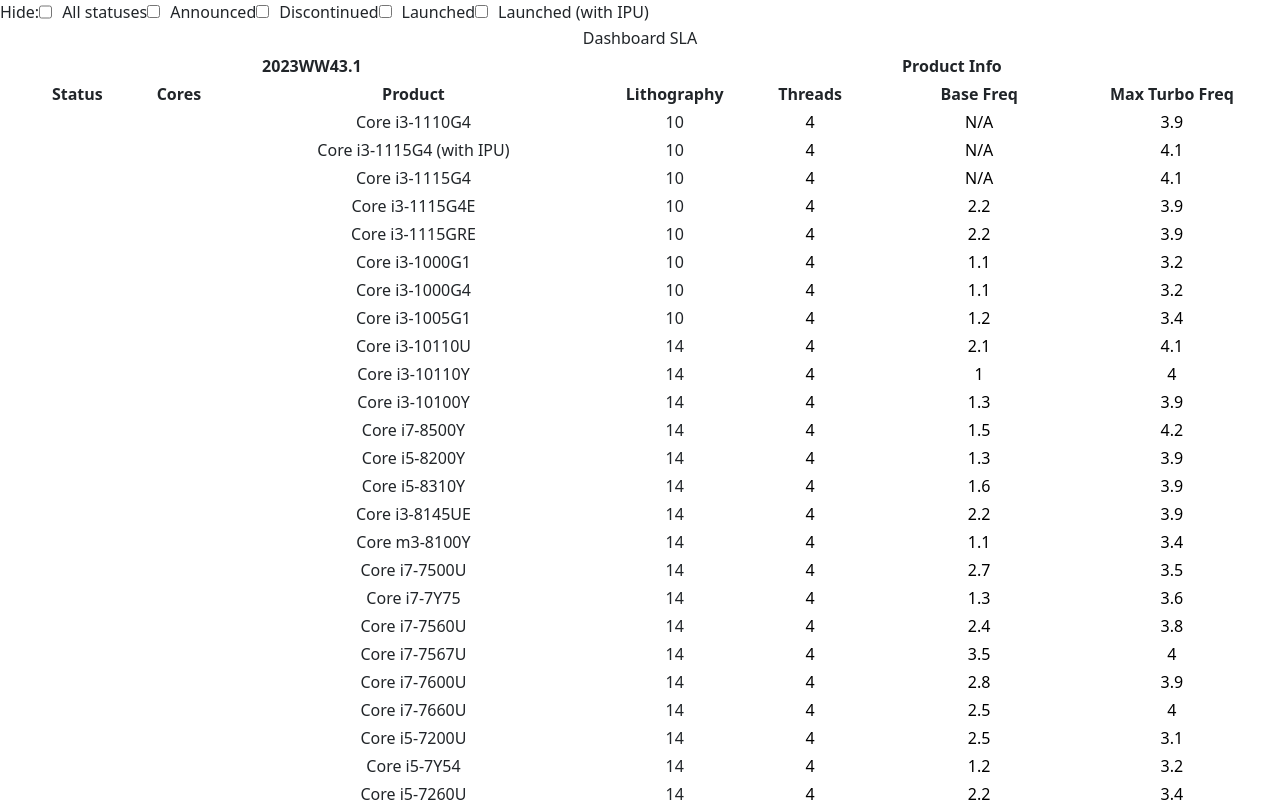
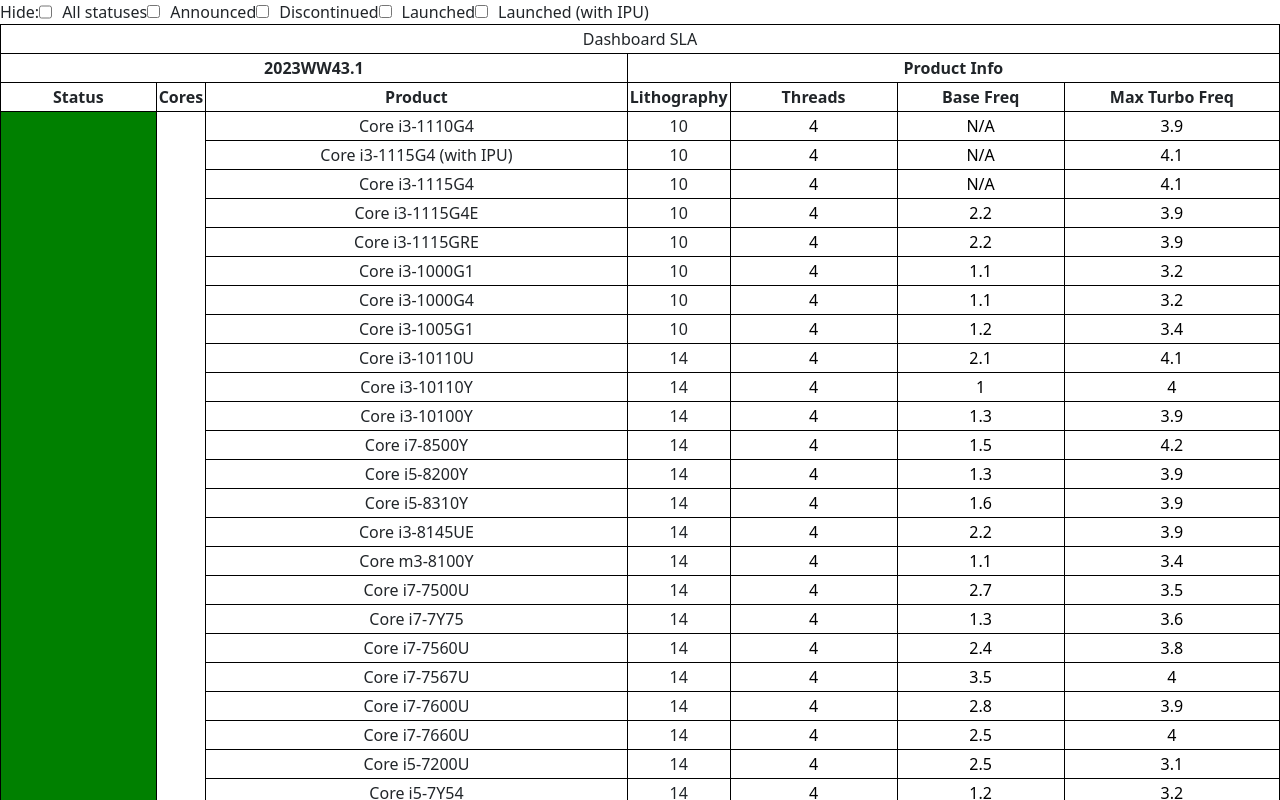
Before and after one commit to contactjw/dashboard-sla, a Vue app: page / in a window 1280 px wide. Shown: the top 800 px of the page. Built offline with nearby package versions, Linux system fonts and the light colour scheme.

Commit message:
Add click to edit on threads

```diff
--- a/src/components/table.vue
+++ b/src/components/table.vue
@@ -1,11 +1,114 @@
 <template>
   <div>
     <!-- Hide By status Bar -->
-    <ControlLabels></ControlLabels>
+    <div class="hideBar">
+      <label class="hideLabel"> Hide: </label>
+      <div class="checkbox">
+        <!-- All status -->
+        <input
+          :id="'status-' + store.productDataBystatus.status"
+          v-model="store.hidestatus"
+          type="checkbox"
+          class="styled"
+          :value="store.productDataBystatus.status"
+          @click="store.hideShowALLstatus"
+        />
+        <label :for="'status-' + store.productDataBystatus.status">All statuses</label>
+
+        <!-- Dynamic status -->
+        <div v-for="status in store.productDataBystatus.status" :key="status">
+          <input
+            :id="status"
+            v-model="store.hidestatus"
+            type="checkbox"
+            class="styled"
+            :value="status"
+          />
+          <label :for="status">{{ status }}</label>
+        </div>
+      </div>
+    </div>
+
     <!-- Main Table Design -->
     <table>
-      <TableHeading></TableHeading>
-      <TableBody></TableBody>
+      <thead>
+        <tr>
+          <td :colspan="12">Dashboard SLA</td>
+        </tr>
+        <tr>
+          <th colspan="3">{{ store.wwData }}</th>
+          <th colspan="8">Product Info</th>
+        </tr>
+        <tr>
+          <th>Status</th>
+          <th>Cores</th>
+          <th class="width1">Product</th>
+          <th class="width1">Lithography</th>
+          <th>Threads</th>
+          <th>Base Freq</th>
+          <th>Max Turbo Freq</th>
+        </tr>
+      </thead>
+      <tbody>
+        <template v-for="(data, status) in store.productDataBystatus.data">
+          <!-- status -->
+          <tr
+            :style="{
+              backgroundColor: store.colorMapping[status] || 'white',
+            }"
+          >
+            <td class="width1" :rowspan="store.calstatusRowspan(data)">
+              {{ status }}
+            </td>
+          </tr>
+
+          <template v-for="cores in Object.keys(data)">
+            <!-- cores -->
+            <tr>
+              <td
+                class="width1"
+                :rowspan="Object.keys(data[cores as unknown as keyof typeof data]).length + 1"
+              >
+                {{ cores }}
+              </td>
+            </tr>
+
+            <tr v-for="v in data[cores as unknown as keyof typeof data]">
+              <!-- product -->
+              <td class="productColumn">{{ v.Product }}</td>
+
+              <!-- Lithography -->
+              <td>{{ v.Lithography }}</td>
+
+              <!-- Threads -->
+              <td>
+                <div class="innerCells">
+                  <input
+                    :value="v.Threads"
+                    v-on:dblclick="handleDoubleClick()"
+                    :disabled="false"
+                    type="text"
+                  />
+                </div>
+              </td>
+
+              <!-- Base Freq -->
+              <td>
+                <div class="innerCells">
+                  <input :value="v.Base_Freq" :disabled="true" type="text" />
+                </div>
+              </td>
+
+              <!-- Max Turbo Freq -->
+              <td>
+                <div class="innerCells">
+                  <input :value="v.Max_Turbo_Freq" type="text" :disabled="true" />
+                </div>
+              </td>
+            </tr>
+          </template>
+        </template>
+      </tbody>
     </table>
     <!-- End of Table Design -->
   </div>
@@ -13,14 +116,21 @@
 
 <script setup lang="ts">
 import { useTableDataStore } from '../stores/tableData';
-import ControlLabels from './control-labels.vue';
-import TableHeading from './table-heading.vue';
-import TableBody from './table-body.vue';
+// in the process of modularizing components of the table.
+// import ControlLabels from './control-labels.vue';
+// import TableHeading from './table-heading.vue';
+// import TableBody from './table-body.vue';
+import { ref } from 'vue';
 
+const isDisabled = ref(false);
+
+function handleDoubleClick() {
+  isDisabled.value = true;
+}
 const store = useTableDataStore();
 </script>
 
-<style>
+<style scoped>
 .fas.fa-times {
   display: none;
 }
```
